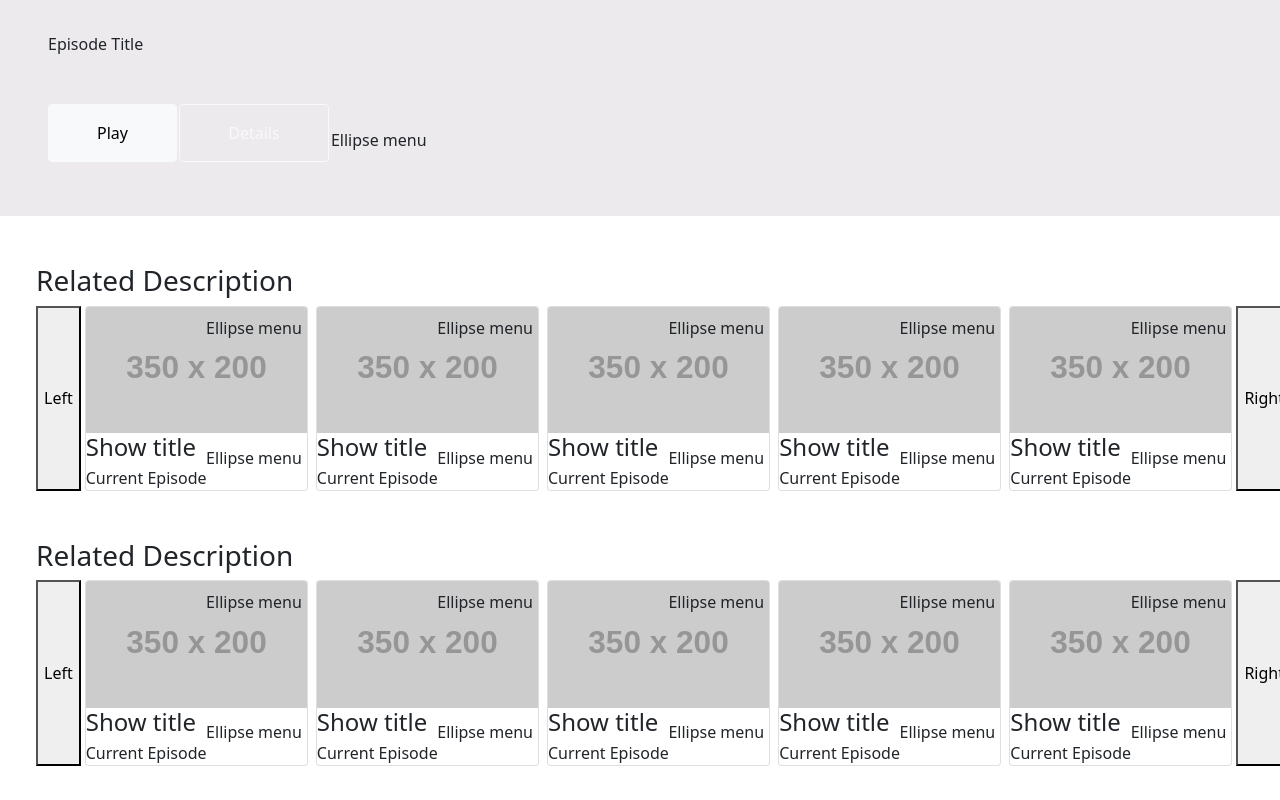
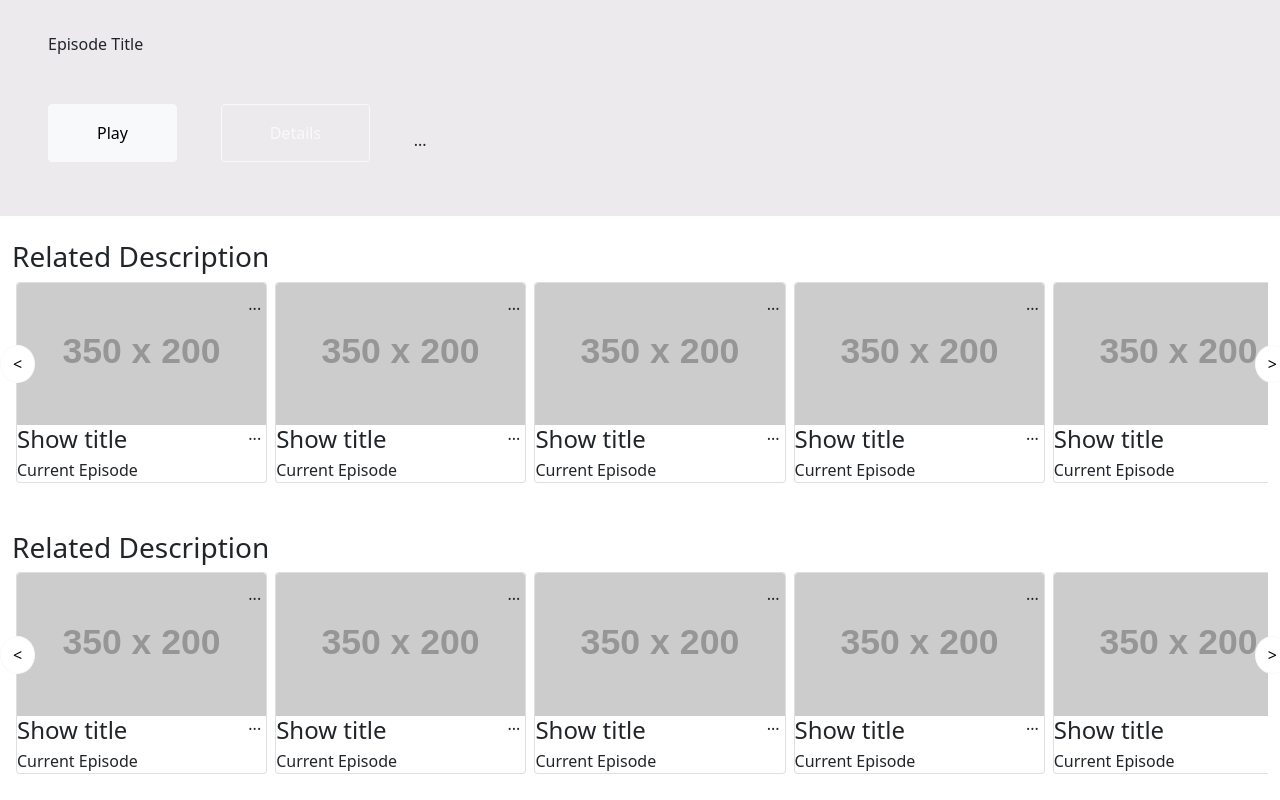
Before and after one commit to MSchak/vue-hulu-project, a Vue app: page /plans in a window 1280 px wide. Shown: the part 480-1280 px from the top of the page. Built offline with nearby package versions, Linux system fonts and the light colour scheme.

Commit message:
Creating slideshow css functionality

```diff
--- a/src/components/EllipseMenu.vue
+++ b/src/components/EllipseMenu.vue
@@ -1,7 +1,7 @@
 <template>
     <div class="ellipse-menu">
         <img src="" alt="">
-        <p>Ellipse menu</p>
+        <p>...</p>
     </div>
 </template>
 
--- a/src/components/RegEmTile.vue
+++ b/src/components/RegEmTile.vue
@@ -26,6 +26,11 @@ export default {
 </script>
 
 <style>
+
+.show-img{
+  min-width: 20%;
+  overflow: hidden;
+}
 .on-img {
   position: absolute;
   top: -15px;
@@ -37,4 +42,5 @@ export default {
   top: 115px;
   right: 5px;
 }
+
 </style>
--- a/src/components/RelatedSlideshow.vue
+++ b/src/components/RelatedSlideshow.vue
@@ -1,15 +1,23 @@
 <template>
   <div class="related-slideshow my-4">
     <h3>Related Description</h3>
-    <div class="slide-container d-flex">
-      <button>Left</button>
+    <div class="slide-container">
+      <div class="slide-items d-flex">
       <reg-em-tile></reg-em-tile>
       <reg-em-tile></reg-em-tile>
       <reg-em-tile></reg-em-tile>
       <reg-em-tile></reg-em-tile>
       <reg-em-tile></reg-em-tile>
-    <button>Right</button>
-
+      <reg-em-tile></reg-em-tile>
+      <reg-em-tile></reg-em-tile>
+      <reg-em-tile></reg-em-tile>
+      <reg-em-tile></reg-em-tile>
+      <reg-em-tile></reg-em-tile>
+      </div>
+      <div class="slide-buttons">
+        <button @click="scrollBack"  class="back-btn btn btn-light">&#60;</button>
+        <button @click="scrollFwd" class="fwd-btn btn btn-light">&#62;</button>
+      </div>
     </div>
   </div>
 </template>
@@ -22,5 +30,45 @@ export default {
   components: {
     RegEmTile,
   },
+
 };
 </script>
+
+<style scoped>
+.related-slideshow {
+  position: relative;
+}
+
+.slide-container{
+overflow: scroll;
+}
+
+.back-btn,
+.fwd-btn {
+  position: absolute;
+}
+
+.back-btn {
+  left: 0px;
+  bottom: 100px;
+}
+
+.fwd-btn {
+  right: -10px;
+  bottom: 100px;
+}
+
+.btn-light {
+  border-radius: 50%;
+  background-color: white;
+}
+
+.slide-items{
+position: relative;
+left: 0px;
+}
+
+.slide-items:hover{
+  transform: translateX(-100%);
+}
+</style>
--- a/src/views/Home.vue
+++ b/src/views/Home.vue
@@ -6,7 +6,7 @@
     <high-em-content></high-em-content>
     </section>
 
-<section class="container-fluid m-4">
+<section class="container">
     <div class="row">
     <related-slideshow></related-slideshow>
     </div>
@@ -38,3 +38,17 @@ export default {
   }
 }
 </script>
+<style scoped>
+
+
+@media (min-width: 992px){
+  .container{
+    max-width: 1100px;
+  }
+}
+@media (min-width: 1200px){
+  .container{
+    max-width: 1500px;
+  }
+}
+</style>
```
Lines whose indentation alone changed are shown as unchanged.
